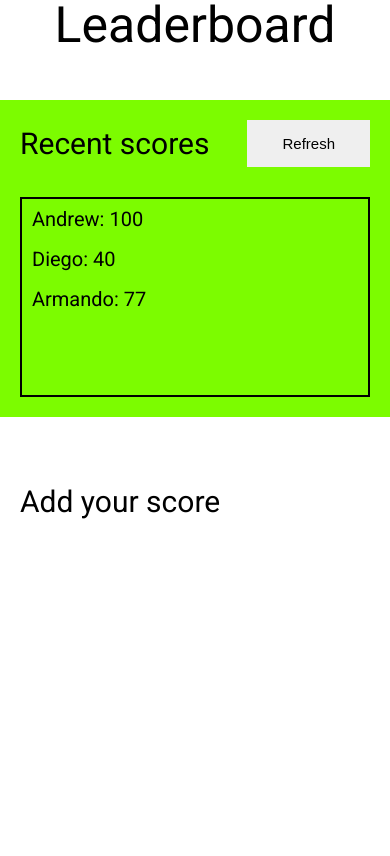
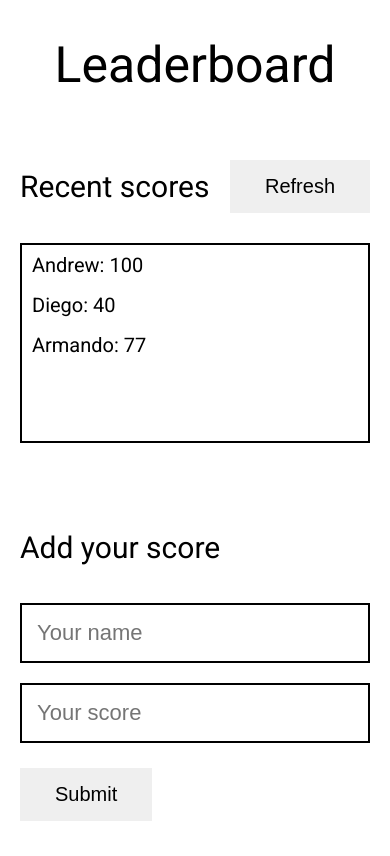
Before and after one commit to StarSheriff2/Leaderboard-Eureka-JS, a website built with webpack: page src/index.html in a window 390 px wide. Built offline with nearby package versions, Linux system fonts and the light colour scheme.

Commit message:
Complete main section of app in mobile view

```diff
--- a/src/index.html
+++ b/src/index.html
@@ -35,6 +35,17 @@
       <h2 class="add-score-section__title">
         Add your score
       </h2>
+      <form action="#" class="submit-score-form">
+        <div class="submit-score-form__field-group">
+          <input class="submit-score-form__field-group__input" type="text" class="submit-score-form__name"
+            id="score-record-name" name="score-record-name" placeholder="Your name" required>
+        </div>
+        <div class="submit-score-form__field-group">
+          <input class="submit-score-form__field-group__input" type="number" class="submit-score-form__score"
+            id="score-record-score" name="score-record-score" placeholder="Your score" required>
+        </div>
+        <button class="submit-score-form__submit-btn btn" type="submit">Submit</button>
+      </form>
     </section>
   </main>
 </body>
--- a/src/scss/layout/_layout.scss
+++ b/src/scss/layout/_layout.scss
@@ -36,8 +36,14 @@ a:hover {
   color: inherit;
 }
 
+input {
+  border: black solid 2px;
+  padding: 1.5rem 1.5rem;
+  font-size: 2.2rem;
+}
+
 button {
   padding: 1.5rem 3.5rem;
-  font-size: 1.5rem;
+  font-size: 2rem;
   border: none;
 }
--- a/src/scss/pages/_home.scss
+++ b/src/scss/pages/_home.scss
@@ -2,6 +2,7 @@
 
 .page-title {
   text-align: center;
+  margin-top: 4rem;
 }
 
 .main-section {
@@ -14,10 +15,14 @@
   padding: 2rem;
 }
 
+/*
+  ========
+  Recent Scores
+  ========
+*/
+
 .recent-scores-section {
   @include d-flex(row, space-between, center, wrap);
-
-  background-color: lawngreen;
 
   &__title {
     display: inline-block;
@@ -33,5 +38,30 @@
       padding: 1rem;
     }
   }
+}
 
+/*
+  ========
+  Add your score
+  ========
+*/
+
+.submit-score-form {
+  margin-top: 3rem;
+
+  &__field-group {
+    padding: 1rem 0;
+
+    &__input {
+      width: 100%;
+
+      &::placeholder {
+        font-size: inherit;
+      }
+    }
+  }
+
+  &__submit-btn {
+    margin: 1.5rem 0;
+  }
 }
```
Also changed, not shown: src/css/main.css, 1 other file.
